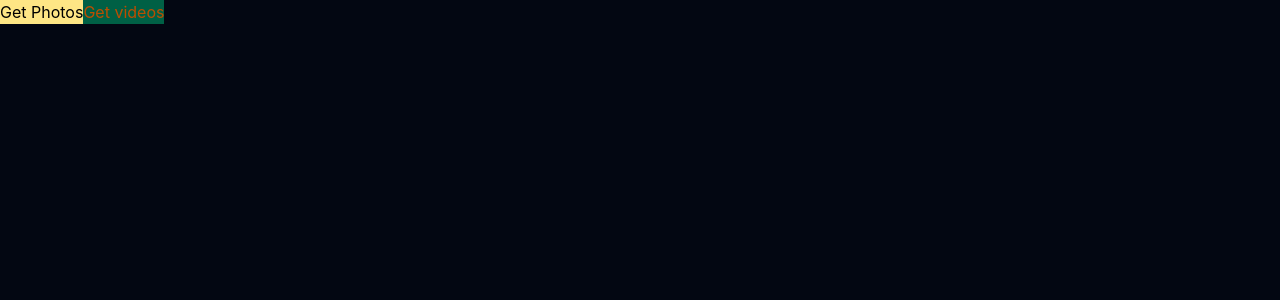
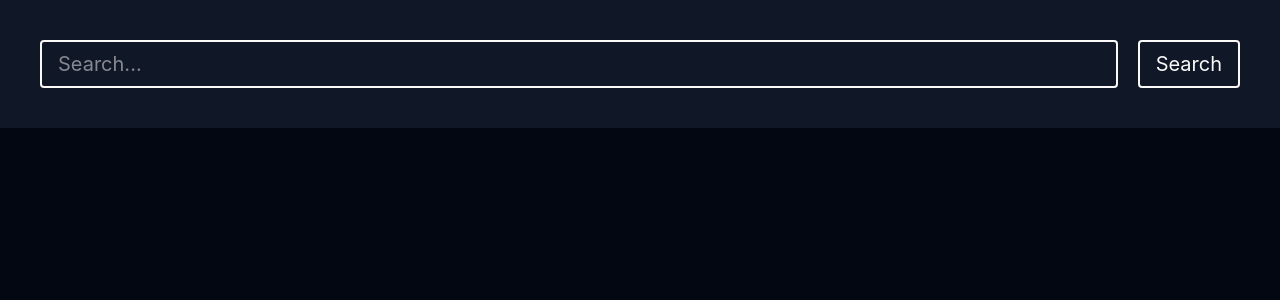
Before and after one commit to sidcoder121/REDUX, a React (Vite) app in the folder projectUsingRedux/: page / in a window 1280 px wide. Shown: the top 300 px of the page. Built offline with nearby package versions, Linux system fonts and the light colour scheme.

Commit message:
complete search bar function and component

```diff
--- a/projectUsingRedux/src/App.jsx
+++ b/projectUsingRedux/src/App.jsx
@@ -1,20 +1,11 @@
-import { fetchPhotos, fetchVideos } from "./api/mediaApi"
+import SearchBar from "./components/SearchBar"
 
 export const App = () => {
 
 
   return (
     <div className='h-screen w-full bg-gray-950 text-taupe-50'>
-      <button className="bg-amber-200 text-black" onClick={async ()=>{
-        const data = await fetchPhotos("nature")
-        console.log(data)}
-        }>Get Photos</button>
-
-        <button className="bg-emerald-800 text-amber-700"
-        onClick={async ()=>{
-          const data = await fetchVideos("nature")
-          console.log(data)
-        }}>Get videos</button>
+     <SearchBar/>
 
     </div>
   )
--- a/projectUsingRedux/src/components/SearchBar.jsx
+++ b/projectUsingRedux/src/components/SearchBar.jsx
@@ -0,0 +1,39 @@
+import { useState } from "react";
+import {useDispatch} from 'react-redux'
+import {setQuery} from '../redux/features/searchSlice'
+
+export const SearchBar = () => {
+    const [text, setText] = useState('')
+    const dispatch = useDispatch()
+
+    const submitHandler =(e)=>{
+        e.preventDefault()
+        dispatch(setQuery(text))
+        setText('')
+    }
+
+
+  return (
+    <div >
+        <form className="bg-gray-900  flex gap-5 p-10"
+        onSubmit={(e)=>{
+            submitHandler(e)
+            }}>
+            <input
+            required
+            value={text}
+            onChange={(e)=>{
+                setText(e.target.value)
+            }}
+            className="w-full border-2 px-4 py-2 text-xl rounded outline-none"
+            type='text' placeholder="Search..."></input>
+
+            <button
+            className="cursor-pointer active:scale-95 border-2 px-4 py-2 text-xl rounded outline-none"
+            >Search</button>
+        </form>
+    </div>
+  )
+}
+
+export default SearchBar;
--- a/projectUsingRedux/src/main.jsx
+++ b/projectUsingRedux/src/main.jsx
@@ -3,10 +3,13 @@ import { createRoot } from 'react-dom/client'
 import './index.css'
 import App from './App.jsx'
 import { Provider } from 'react-redux'
+import {store} from './redux/store.js'
 
 
 createRoot(document.getElementById('root')).render(
-
-     <App />
-
+     <StrictMode>
+          <Provider store={store}>
+                 <App />
+          </Provider>
+     </StrictMode>
 )
--- a/projectUsingRedux/src/redux/features/searchSlice.js
+++ b/projectUsingRedux/src/redux/features/searchSlice.js
@@ -2,7 +2,7 @@ import {createSlice} from '@reduxjs/toolkit'
 
 const searchSlice = createSlice({
     name:'search',
-    initialstate:{
+    initialState:{
         query:'',
         activeTab:'photos',
         results:[],
@@ -10,34 +10,31 @@ const searchSlice = createSlice({
         error:null,
     },
     reducers:{
-        setQuery(state,actions){
-            state.query = actions.payload
+        setQuery(state,action){
+            state.query = action.payload
 
         },
-        setActiveTabs(state,actions){
-            state.activeTab=actions.payload
+        setActiveTabs(state,action){
+            state.activeTab=action.payload
 
         },
-        setLoading(state,actions){
+        setLoading(state,action){
             state.loading = true;
             state.error = null;
 
         },
-        setResults(state,actions){
+        setResults(state,action){
             state.loading = false;
-            state.results = actions.payload
+            state.results = action.payload
 
         },
-        setError(state,actions){
-            state.error = actions.payload;
+        setError(state,action){
+            state.error = action.payload;
             state.loading = false;
 
         }
-
-
     }
-
 })
 
 export const {setActiveTabs,setError,setLoading,setResults,setQuery} = searchSlice.actions
-export default searchSlice
+export default searchSlice.reducer
```
